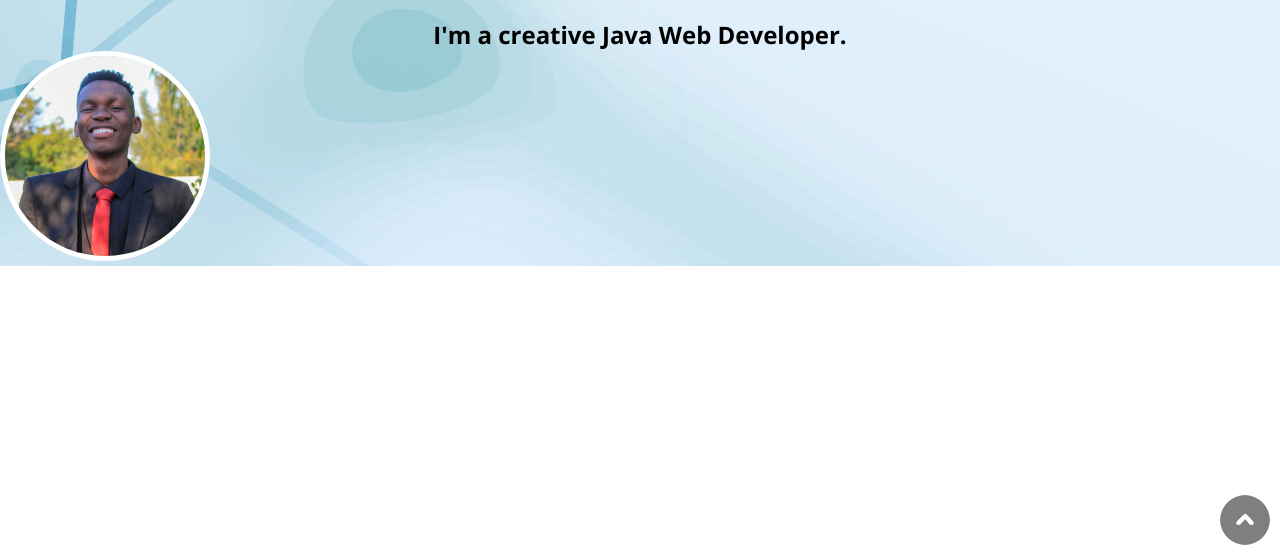
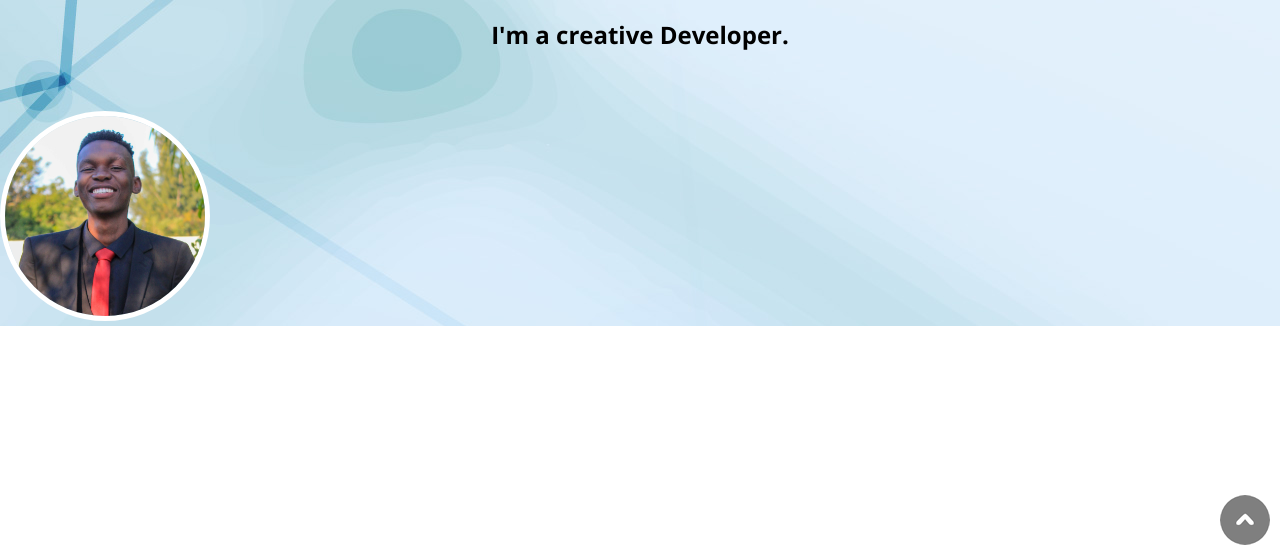
Before and after one commit to EdilsonRicardo/Landing-Page, a plain HTML site: page index.html in a window 1280 px wide. Shown: the part 240-800 px from the top of the page. Drawn offline with nearby package versions, Linux system fonts and the light colour scheme.

Commit message:
Update h2

```diff
--- a/index.html
+++ b/index.html
@@ -33,7 +33,7 @@
     <main>
         <div class="Container">
             <h1>HELLO!</h1>
-            <h2>I'm a creative Java Web Developer.</h2>
+            <h2>I'm a creative Developer.</h2>
         </div>
         <div id="profilePhoto">
             <img src="imagens/EdilsonRicardo.jpg" alt="EdilsonRicardo">
--- a/style.css
+++ b/style.css
@@ -65,6 +65,9 @@ h1, h2{
 h1{
     padding: 20px;
     font-size: 4.5em;
+}
+h2{
+    padding-bottom: 60px;
 }
 
 
```
